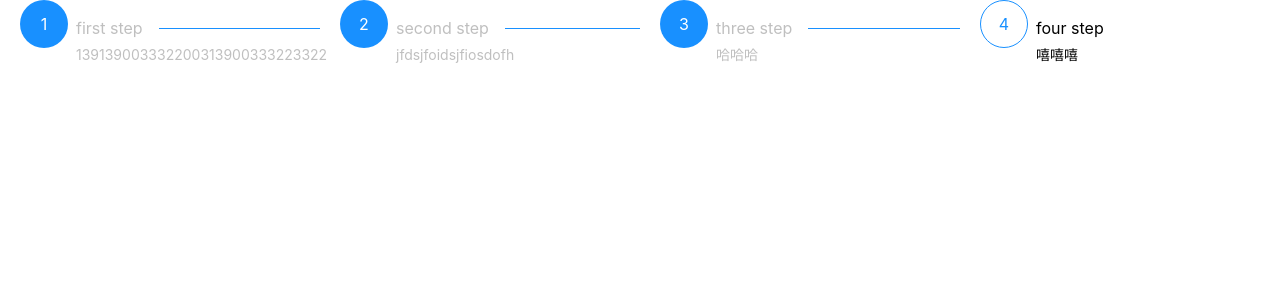
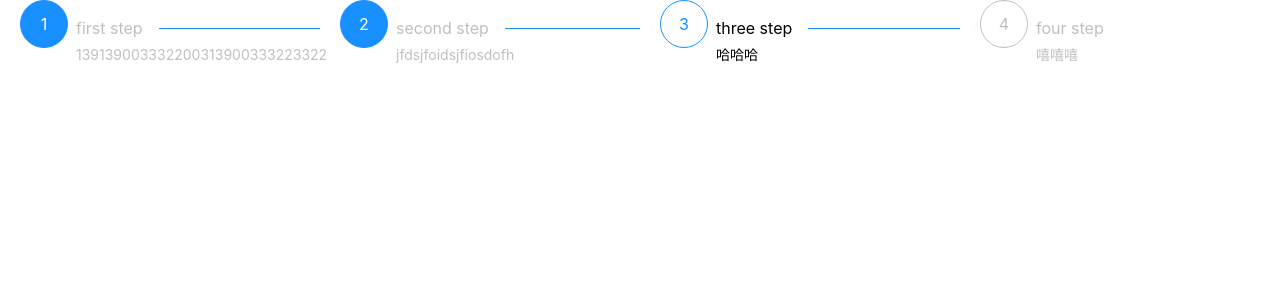
Before and after one commit to jinchengz2022/gingergarlic-ui, a React (Create React App) app: page / in a window 1280 px wide. Shown: the top 300 px of the page. Built offline with nearby package versions, Linux system fonts and the light colour scheme.

Commit message:
style: 步骤条样式修改

```diff
--- a/src/App.tsx
+++ b/src/App.tsx
@@ -8,7 +8,7 @@ const p = (a: any) => {
 }
   return (
     <div>
-      <Steps current={4} onChange={p}>
+      <Steps current={3} onChange={p}>
         <Steps.Step title='first step' description='139139003332200313900333223322'/>
         <Steps.Step title='second step' description='jfdsjfoidsjfiosdofh'/>
         <Steps.Step title='three step' description='哈哈哈'/>
--- a/src/components/steps/Step.tsx
+++ b/src/components/steps/Step.tsx
@@ -28,14 +28,7 @@ export const Step: FC<StepProps> = props => {
   const [stepCurrent, updateCurrent] = React.useState(current ?? 1);
   // const [stepState, updateState] = React.useState(state);
 
-  const stepStateClasses = classNames('step-state', {
-    'step-finish': index! + 1 < stepCurrent,
-    'step-process': (index! + 1 === stepCurrent) ||
-      (stepCurrent === 1) ||
-      (stepCurrent === childrenLen),
-    'step-error': state === 'error',
-    'step-wait': index! + 1 > stepCurrent,
-  })
+  const stepStateClasses = classNames('step-state')
 
   const stepDescClasses = classNames('step-desc', {
     'step-desc-error': state === 'error',
@@ -58,9 +51,55 @@ export const Step: FC<StepProps> = props => {
     updateCurrent(index! + 1);
   }
 
+
+  const cur = React.useMemo(() => {
+    const a: Record<any, boolean> = {
+      'step-finish': state === 'error' ? false : index! + 1 < stepCurrent,
+      'step-process': state === 'error' ? false : (index! + 1 === current),
+      'step-error': state === 'error',
+      'step-wait': state === 'error' ? false : index! + 1 > stepCurrent,
+    };
+    console.log(a);
+
+    const curState = Object.keys(a).filter((s) => a[s] ?? s);
+    return curState
+  }, [stepCurrent])
+
+  const statusObject: any = {
+    'step-finish': {
+      color: '#fff',
+      backgroundColor: '#1890ff'
+    },
+    'step-process': {
+      border: '1px solid #1890ff',
+      color: '#1890ff'
+    },
+    'step-error': {
+      border: '1px solid #f00',
+      color: '#f00'
+    },
+    'step-wait': {
+      border: '1px solid rgba(0, 0, 0, .25)',
+      color: 'rgba(0, 0, 0, .25)'
+    }
+  }
+  console.log(cur);
+
+  // TODO: 把子元素写成数组形式，current改变才能触发其他元素改变
+
   return (
     <div className='step'>
-      {icon ?? <div className={stepStateClasses} onClick={changeStep}>{index! + 1}</div>}
+      {icon ?? <div
+        className={stepStateClasses}
+        onClick={changeStep}
+        style={{
+          border: statusObject[cur[0]]?.border,
+          color: statusObject[cur[0]]?.color,
+          backgroundColor: statusObject[cur[0]]?.backgroundColor,
+        }}
+      >
+        {index! + 1}
+      </div>}
       <div className='step-wrapper'>
         <div className={stepTitleClasses}>{title}</div>
         <div className={stepDescClasses}>{description}</div>
```
